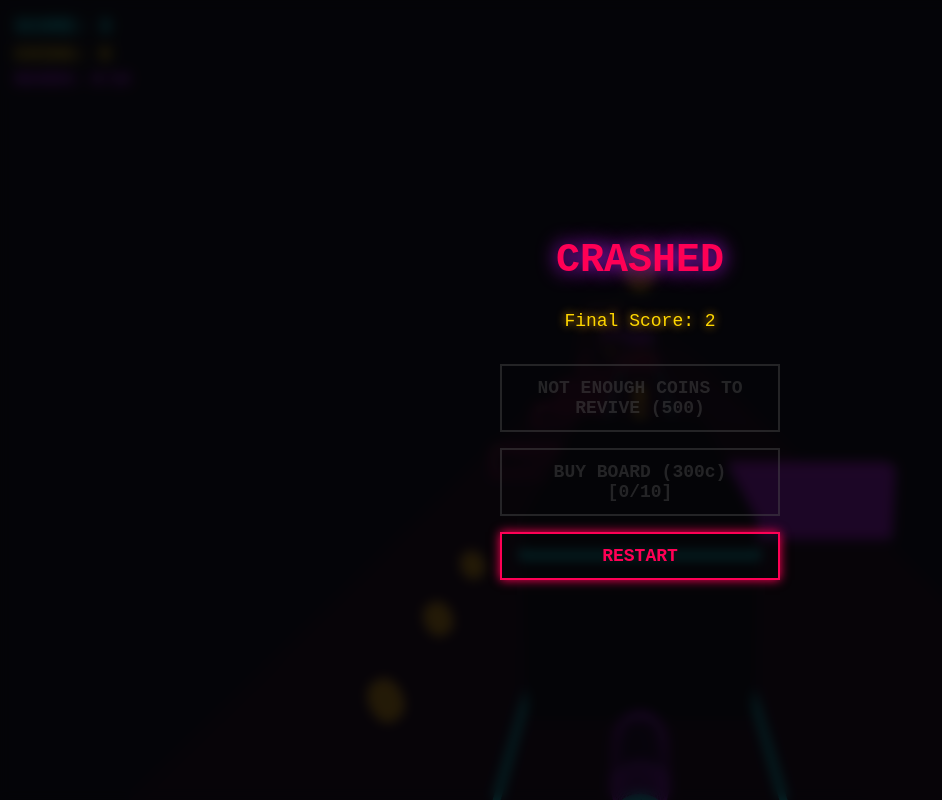
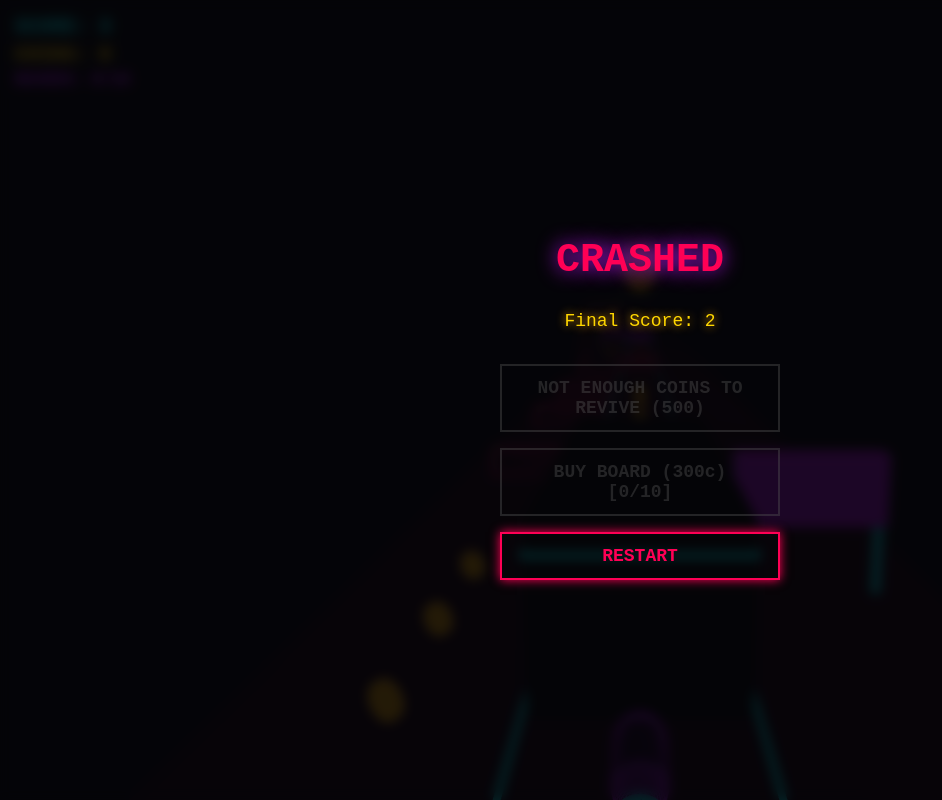
Before and after one commit to arpitpal350/SultanRunner, a plain HTML site: page index.html in a window 1280 px wide. Shown: the whole page, without its empty margins (0-942 px from the left). Drawn offline with nearby package versions, Linux system fonts and the light colour scheme; animation ran at ten frames a second.

Commit message:
Update game title and adjust gameplay settings

```diff
--- a/index.html
+++ b/index.html
@@ -3,7 +3,7 @@
 <head>
     <meta charset="UTF-8">
     <meta name="viewport" content="width=device-width, initial-scale=1.0, user-scalable=no">
-    <title>Neon Aura Surfer - Mobile Ready</title>
+    <title>Neon Aura Surfer - Final Cut</title>
     <style>
         body {
             margin: 0;
@@ -80,12 +80,12 @@
 
         const SETTINGS = {
             LANE_WIDTH: 3.5,
-            LANE_SWITCH_SPEED: 18,
+            LANE_SWITCH_SPEED: 22,
             INITIAL_SPEED: 25,
             MAX_SPEED: 70,
             ACCELERATION: 0.15,
-            GRAVITY: 90,
-            JUMP_VELOCITY: 32,
+            GRAVITY: 90,           // Restored original snappy gravity
+            JUMP_VELOCITY: 32,     // Restored original base jump height
             FAST_FALL_GRAVITY: 200,
             PLAYER_HEIGHT: 2.0,
             PLAYER_DUCK_HEIGHT: 1.0,
@@ -94,7 +94,7 @@
             CHUNK_LENGTH: 50,
             VISIBLE_CHUNKS: 10,
             DESPAWN_DISTANCE: -40,
-            ROLL_DURATION: 0.85
+            ROLL_DURATION: 0.5
         };
 
         class InputManager {
@@ -237,7 +237,8 @@
                     this.buffs[type].active = true;
                     this.buffs[type].timer = this.buffs[type].duration;
                     if (type === 'hoverboard') this.player.equipHoverboard();
-                    if (type === 'sneakers') this.player.jumpMultiplier = 1.6;
+                    // Scaled Sneaker Jump to feel perfectly balanced with the base jump
+                    if (type === 'sneakers') this.player.jumpMultiplier = 1.25;
                 }
                 this.updateUI();
             }
@@ -356,7 +357,8 @@
                         if (this.currentLane < 1) { this.currentLane++; this.targetX = this.currentLane * SETTINGS.LANE_WIDTH; }
                         break;
                     case 'JUMP':
-                        if (this.isOnGround && this.state !== 'ROLL') {
+                        if (this.isOnGround) {
+                            if (this.state === 'ROLL') this.endRoll();
                             this.velocityY = SETTINGS.JUMP_VELOCITY * this.jumpMultiplier;
                             this.isOnGround = false; this.state = 'JUMP';
                         }
@@ -443,6 +445,9 @@
 
         const MAT_COIN = new THREE.MeshStandardMaterial({ color: 0xffd700, emissive: 0xffaa00, emissiveIntensity: 1 });
         const MAT_POWERUP = new THREE.MeshStandardMaterial({ color: 0x00ff00, emissive: 0x00ff00, emissiveIntensity: 1.5, wireframe: true });
+
+        // Bright glowing pillars so you can see the tollgate edges clearly
+        const MAT_PILLAR = new THREE.MeshStandardMaterial({ color: 0x00ffff, emissive: 0x00ffff, emissiveIntensity: 0.8 });
 
         class WorldSpawner {
             constructor(scene) {
@@ -535,10 +540,23 @@
                     const mesh = new THREE.Mesh(new THREE.BoxGeometry(SETTINGS.LANE_WIDTH - 0.2, 1.0, 0.5), MAT_HURDLE);
                     mesh.position.y = 0.5; meshGroup.add(mesh);
                     hitbox = new THREE.Box3().setFromObject(mesh);
+
                 } else if (type === 'SIGN') {
-                    const mesh = new THREE.Mesh(new THREE.BoxGeometry(SETTINGS.LANE_WIDTH - 0.2, 1.5, 0.5), MAT_SIGN);
-                    mesh.position.y = 2.0; meshGroup.add(mesh);
+                    const signWidth = SETTINGS.LANE_WIDTH - 0.4;
+                    const mesh = new THREE.Mesh(new THREE.BoxGeometry(signWidth, 1.5, 0.5), MAT_SIGN);
+                    mesh.position.y = 2.25;
+                    meshGroup.add(mesh);
+
+                    const pGeo = new THREE.CylinderGeometry(0.1, 0.1, 1.5);
+                    const leftP = new THREE.Mesh(pGeo, MAT_PILLAR);
+                    leftP.position.set(-signWidth/2 + 0.1, 0.75, 0);
+                    meshGroup.add(leftP);
+                    const rightP = new THREE.Mesh(pGeo, MAT_PILLAR);
+                    rightP.position.set(signWidth/2 - 0.1, 0.75, 0);
+                    meshGroup.add(rightP);
+
                     hitbox = new THREE.Box3().setFromObject(mesh);
+
                 } else if (type === 'TRAIN') {
                     const trainLength = 9;
                     const mesh = new THREE.Mesh(new THREE.BoxGeometry(SETTINGS.LANE_WIDTH - 0.2, 3.0, trainLength), MAT_TRAIN);
@@ -549,6 +567,7 @@
                     hitbox = new THREE.Box3().setFromObject(mesh);
                     blockedLanes[lane] = 1;
                     for(let c = -3; c <= 3; c += 2) this.buildCoin(lane, zOffset + c, 6.0, chunkGroup);
+
                 } else if (type === 'RAMP') {
                     const rampLength = 12; const maxHeight = 6.0;
                     const mesh = new THREE.Mesh(new THREE.BoxGeometry(SETTINGS.LANE_WIDTH - 0.2, 0.2, rampLength), MAT_RAMP);
@@ -757,7 +776,6 @@
                 this.scene.background = new THREE.Color(0x050508);
 
                 const aspect = window.innerWidth / window.innerHeight;
-                // Mobile portrait ke liye wide FOV taaki side lanes screen ke andar rahein
                 const baseFov = aspect < 1 ? 80 : 60;
                 this.camera = new THREE.PerspectiveCamera(baseFov, aspect, 0.1, 200);
 
```
